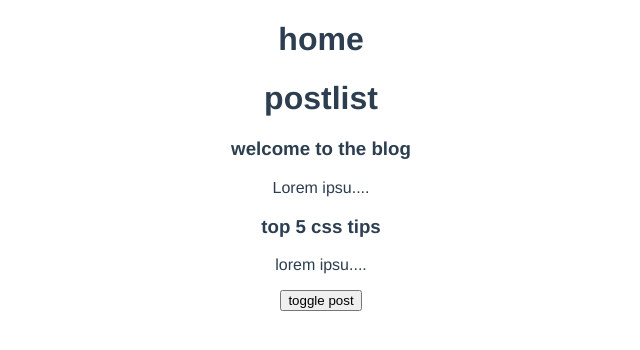
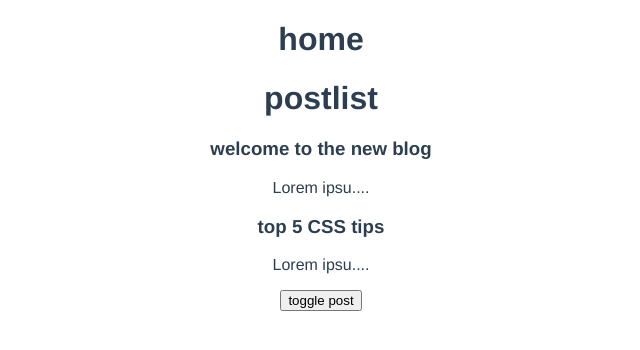
Before and after one commit to Antony-jacques/vue-blog-composition, a Vue app: page / in a window 1280 px wide. Shown: the top 350 px of the page, without its empty margins (319-959 px from the left). Built offline with nearby package versions, Linux system fonts and the light colour scheme; data requests are answered from the project's data file.

Commit message:
fetch data using json server

```diff
--- /dev/null
+++ b/data/db.json
@@ -0,0 +1,16 @@
+{
+    "posts": [
+        {
+            "id": 1,
+            "title": "welcome to the new blog",
+            "body": "Lorem ipsum dolor sit amet consectetur adipisicing elit. Sed debitis, voluptates corporis maiores fuga aut voluptas eligendi officia ut aliquam consequatur ex error voluptatibus magnam consectetur corrupti, iure possimus aspernatur molestiae obcaecati minus, totam dolorum. Autem consequatur modi ipsa assumenda aut unde, ullam, soluta sapiente, laudantium aliquid necessitatibus tempora recusandae.",
+            "tags": ["webdev", "coding", "news"]
+        },
+        {
+            "id": 2,
+            "title": "top 5 CSS tips",
+            "body": "Lorem ipsum dolor sit amet consectetur adipisicing elit. Sed debitis, voluptates corporis maiores fuga aut voluptas eligendi officia ut aliquam consequatur ex error voluptatibus magnam consectetur corrupti, iure possimus aspernatur molestiae obcaecati minus, totam dolorum. Autem consequatur modi ipsa assumenda aut unde, ullam, soluta sapiente, laudantium aliquid necessitatibus tempora recusandae.",
+            "tags": ["webdev", "coding", "css"]
+        }
+    ]
+}
--- a/package.json
+++ b/package.json
@@ -8,6 +8,7 @@
   },
   "dependencies": {
     "core-js": "^3.8.3",
+    "json-server": "^0.17.3",
     "vue": "^3.2.13",
     "vue-router": "^4.0.3"
   },
--- a/src/components/SinglePost.vue
+++ b/src/components/SinglePost.vue
@@ -2,6 +2,7 @@
   <div>
     <h3>{{post.title}}</h3>
     <p>{{snippet}}</p>
+
   </div>
 </template>
 
--- a/src/views/HomeView.vue
+++ b/src/views/HomeView.vue
@@ -1,29 +1,46 @@
 <template>
   <div class="home">
     <h1>home</h1>
-    <PostList :posts="posts" />
+    <div v-if="error">{{ error }}</div>
+    <div v-else-if="posts.length">
+      <PostList :posts="posts" />
+    </div>
+    <div v-else>
+      <h3>loading</h3>
+    </div>
   </div>
 </template>
 
 <script>
-import { ref, reactive, computed } from "vue";
+import { ref, onBeforeMount } from "vue";
 import PostList from "../components/postList.vue";
 export default {
   name: "HomeView",
   components: { PostList },
   setup() {
-    //imagine that we don't want the entire post.body
-    const posts = [
-      {
-        title: "welcome to the blog",
-        body:
-          "Lorem ipsum dolor sit amet consectetur adipisicing elit. Alias quidem maxime harum impedit laborum quo iusto exercitationem, a quisquam velit",
-        id: 1
-      },
-      { title: "top 5 css tips", body: "lorem ipsum", id: 2 }
-    ];
+    const posts = ref([]);
+    const error = ref(null);
 
-    return { posts };
-  }
+    const loadData = async () => {
+      try {
+        let data = await fetch("http://localhost:3000/posts");
+        console.log("here the data", data);
+
+        if(!data.ok){
+          throw new Error("no data available");
+        }
+        posts.value = await data.json();
+        console.log("here the posts", posts);
+      } catch (err) {
+        error.value = err.message;
+      }
+    };
+
+    onBeforeMount(() => {
+      loadData();
+    });
+
+    return { posts, error };
+  },
 };
 </script>
```
Also changed, not shown: 1 other file (tests, documents, lock files or other folders).
